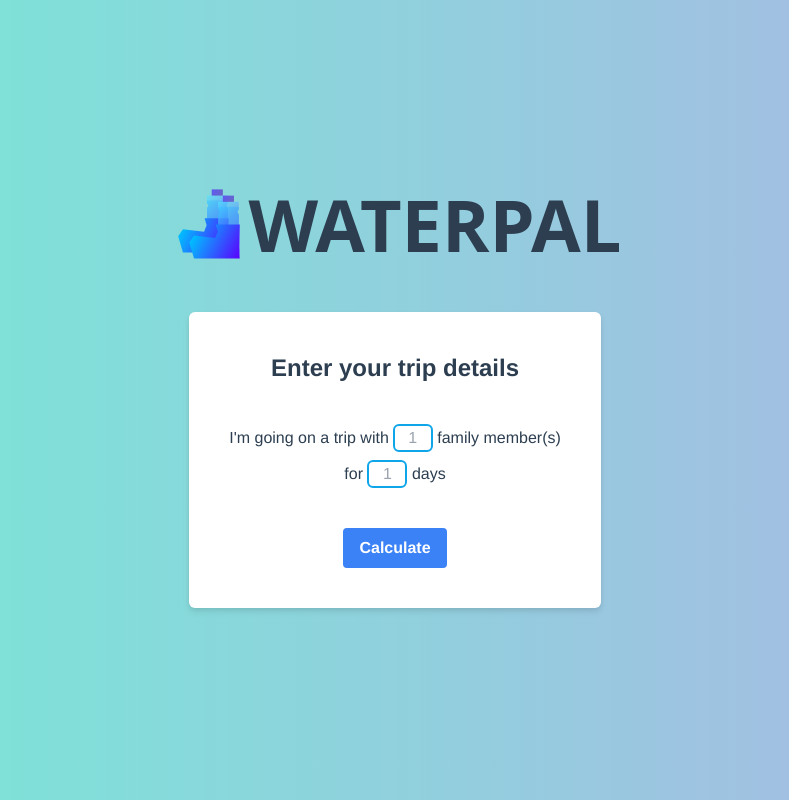
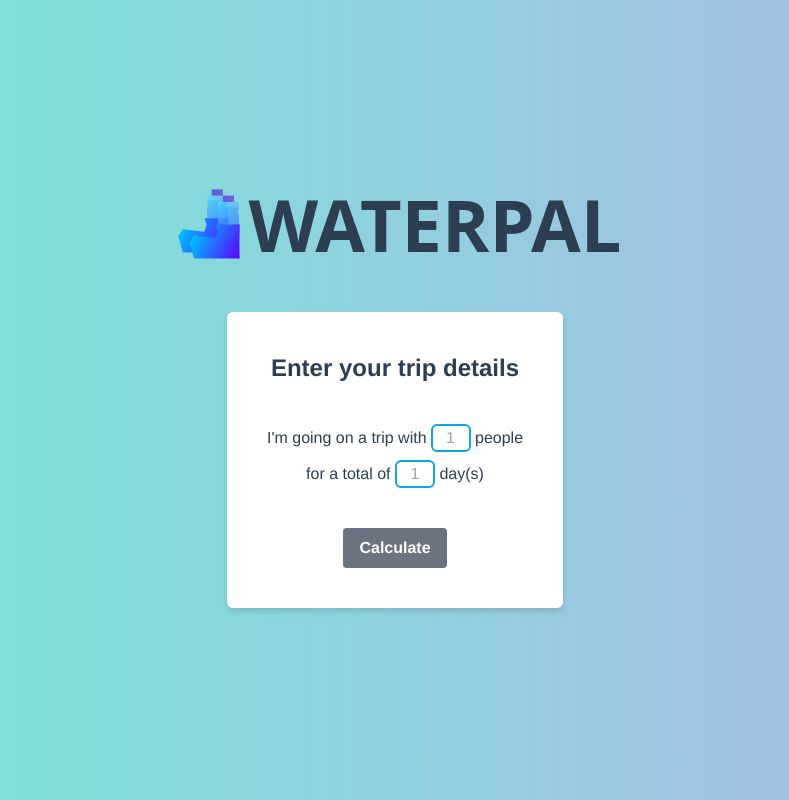
Before and after one commit to TibixDev/WaterPal, a Vue app: page / in a window 1280 px wide. Shown: the whole page, without its empty margins (245-1034 px from the left). Built offline with nearby package versions, Linux system fonts and the light colour scheme.

Commit message:
[🚰] WaterCalculations component attached to home, Calculate button functionality added, v-model added

```diff
--- a/src/components/WaterCalculations.vue
+++ b/src/components/WaterCalculations.vue
@@ -1,9 +1,15 @@
 <template>
-    <div class="text-2xl container mx-auto flex flex-col gap-4 p-2">
+    <div class="text-xl flex flex-col gap-4 p-2">
+        <div>
+            <button
+                class="transition bg-blue-500 hover:bg-blue-700 duration-300 text-white font-bold py-1 px-2 rounded"
+                @click="$emit('back')"
+            >Back</button>
+        </div>
         <fieldset>
-            <legend class="text-3xl font-semibold pb-2">Select your unit:</legend>
+            <legend class="text-2xl font-semibold pb-2">Change your unit:</legend>
 
-            <div class="flex flex-row gap-3 justify-center">
+            <div class="flex flex-row gap-3">
                 <div class="inline-flex flex-row gap-1">
                     <input type="radio" id="liter" value="liter" v-model="currentUnit" checked>
                     <label for="liter">Liter</label>
@@ -20,6 +26,8 @@
                 </div>
             </div>
         </fieldset>
+        <hr>
+        <h1 class="text-2xl font-bold">Water Data</h1>
         <p>
             In order to keep
             <span class="highlight">{{ props.tripData.people }} people</span>
@@ -75,15 +83,17 @@ const props = defineProps({
     },
 })
 
+const emits = defineEmits(["back"])
+
 const converters = {
     liter: (liter) => liter,
-    gallon: (liter) => (liter * 0.26417).toFixed(2),
-    quart: (liter) => (liter * 0.946353).toFixed(2),
+    gallon: (liter) => (liter * 0.26417),
+    quart: (liter) => (liter * 0.946353),
 }
 
 function convert(liter) {
-    const value = converters[currentUnit.value](liter);
-    return value + " " + currentUnit.value + (value > 1 ? "s" : "");
+    const value = Number(converters[currentUnit.value](liter));
+    return value.toFixed(2) + " " + currentUnit.value + (value > 1 ? "s" : "");
 }
 
 function getWater(people, days) {
--- a/src/views/Home.vue
+++ b/src/views/Home.vue
@@ -1,10 +1,11 @@
 <template>
-    <div class="flex flex-col items-center justify-center h-screen mx-auto gap-10">
-        <div class="flex flex-col sm:flex-row justify-center items-center">
+    <div class="flex flex-col items-center justify-center min-h-screen mx-auto gap-10">
+        <div class="flex flex-col sm:flex-row justify-center items-center mt-10 sm:mt-0">
             <img class="w-20" src="../assets/waterpal.svg" alt="waterpal logo">
             <h1 class="align-center font-extrabold font-sans antialiased text-5xl sm:text-7xl">WATERPAL</h1>
         </div>
-        <div class="flex flex-col items-center border-solid rounded-md drop-shadow-md p-10 bg-white m-2">
+        <div class="border-solid rounded-md drop-shadow-md p-10 bg-white m-2 max-w-screen md:max-w-3xl">
+            <div class="flex flex-col items-center" v-if="!isDone">
                 <h1 class="text-center text-2xl font-bold pb-10">Enter your trip details</h1>
                 <div class="flex flex-col sm:flex-row gap-1 justify-center items-center">
                     <p class="pb-2">I'm going on a trip with </p>
@@ -13,31 +14,47 @@
                             class="w-10 text-center border-2 rounded-md border-sky-500 focus:outline-none focus:border-sky-600"
                             type="text"
                             placeholder="1"
+                            v-model="tripData.people"
                         >
-                    family member(s)
+                        people
                     </p>
                 </div>
-            <p class="pb-10">for
+                <p class="pb-10">for a total of
                     <input
                         class="w-10 text-center border-2 rounded-md border-sky-500 focus:outline-none focus:border-sky-600"
                         type="text"
                         placeholder="1"
+                        v-model="tripData.days"
                     >
-                days
+                    day(s)
                 </p>
-            <button class="transition bg-blue-500 hover:bg-blue-700 duration-300 text-white font-bold py-2 px-4 rounded ">Calculate</button>
+                <button
+                    class="transition duration-300 text-white font-bold py-2 px-4 rounded"
+                    @click="isDone = !isDone"
+                    :disabled="!canCalculate"
+                    :class="{ 'cursor-not-allowed bg-gray-500': !canCalculate,
+                            'bg-blue-500 hover:bg-blue-700': canCalculate }"
+                >Calculate</button>
+
+            </div>
+            <WaterCalculations :trip-data="tripData" @back="isDone = !isDone" v-if="isDone"></WaterCalculations>
         </div>
 
-       <!-- <WaterCalculations v-if="isDone"></WaterCalculations> -->
     </div>
 
 </template>
 
 <script setup>
-import { ref } from "vue";
+import { ref, computed } from "vue";
 import WaterCalculations from "../components/WaterCalculations.vue";
 
-let isDone = ref(true);
+let isDone = ref(false);
+let tripData = ref({
+    people: null,
+    days: null
+});
+let canCalculate = computed(() => !(tripData.value.people === null || tripData.value.days === null));
+
 </script>
 
 <style scoped>
```
Lines whose indentation alone changed are shown as unchanged.
